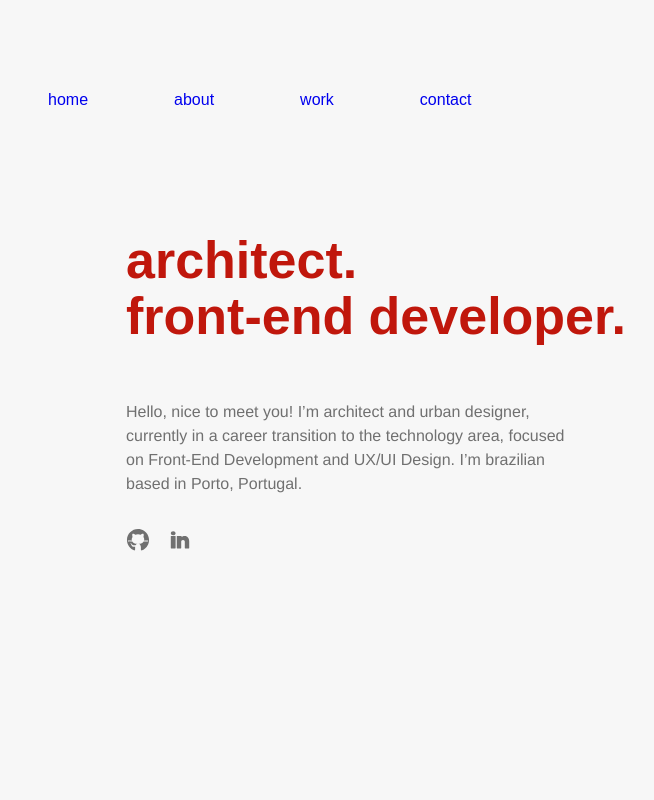
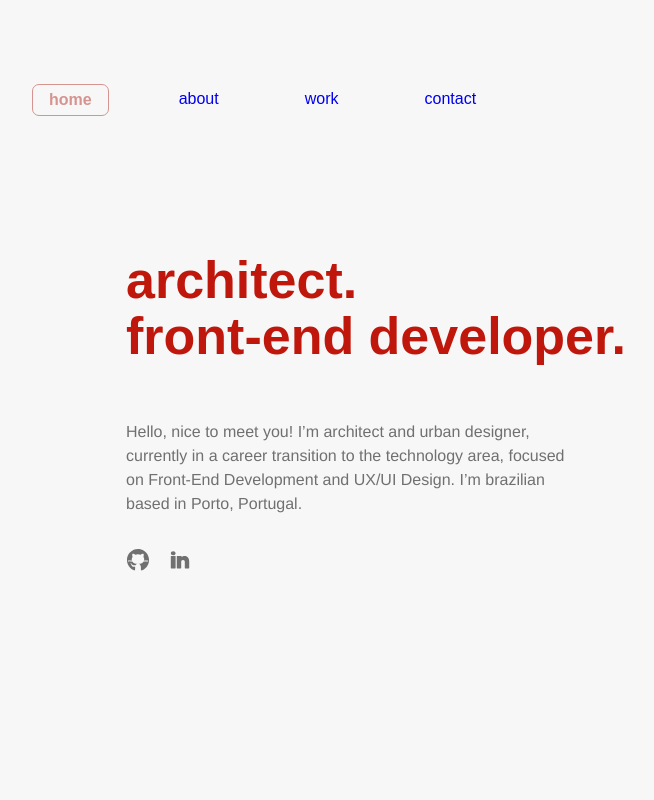
Before and after one commit to viknupp/Personal-Website, a React (Vite) app: page / in a window 1280 px wide. Shown: the top 800 px of the page, without its empty margins (108-762 px from the left). Built offline with nearby package versions, Linux system fonts and the light colour scheme.

Commit message:
fix: header-links

```diff
--- a/src/Components/Header.jsx
+++ b/src/Components/Header.jsx
@@ -1,17 +1,16 @@
 import React from 'react';
 import styles from './Header.module.css';
-import { Link } from 'react-router-dom';
-import Logo from '../Assets/Logo.svg';
+import { Link, NavLink } from 'react-router-dom';
 
 const Header = () => {
   return (
     <header className={styles.header}>
       <nav className={`${styles.nav} container`}>
         <div className={styles.menu}>
-          <Link to="/">home</Link>
-          <Link to="/about">about</Link>
-          <Link to="/work">work</Link>
-          <Link to="/contact">contact</Link>
+          <NavLink to="/">home</NavLink>
+          <NavLink to="/about">about</NavLink>
+          <NavLink to="/work">work</NavLink>
+          <NavLink to="/contact">contact</NavLink>
         </div>
       </nav>
     </header>
--- a/src/Components/Header.module.css
+++ b/src/Components/Header.module.css
@@ -30,9 +30,11 @@
   font-weight: bold;
 }
 
-.menu a:focus {
+.menu a:global(.active) {
   border-style: solid;
   border-width: thin;
   border-radius: 7px;
   border-color: #d59490;
+  color: #d59490;
+  font-weight: bold;
 }
--- a/src/Components/Home.module.css
+++ b/src/Components/Home.module.css
@@ -5,7 +5,7 @@
 
 .section {
   padding-left: 94px;
-  padding-top: 32px;
+  padding-top: 52px;
 }
 
 .paragraph {
```
